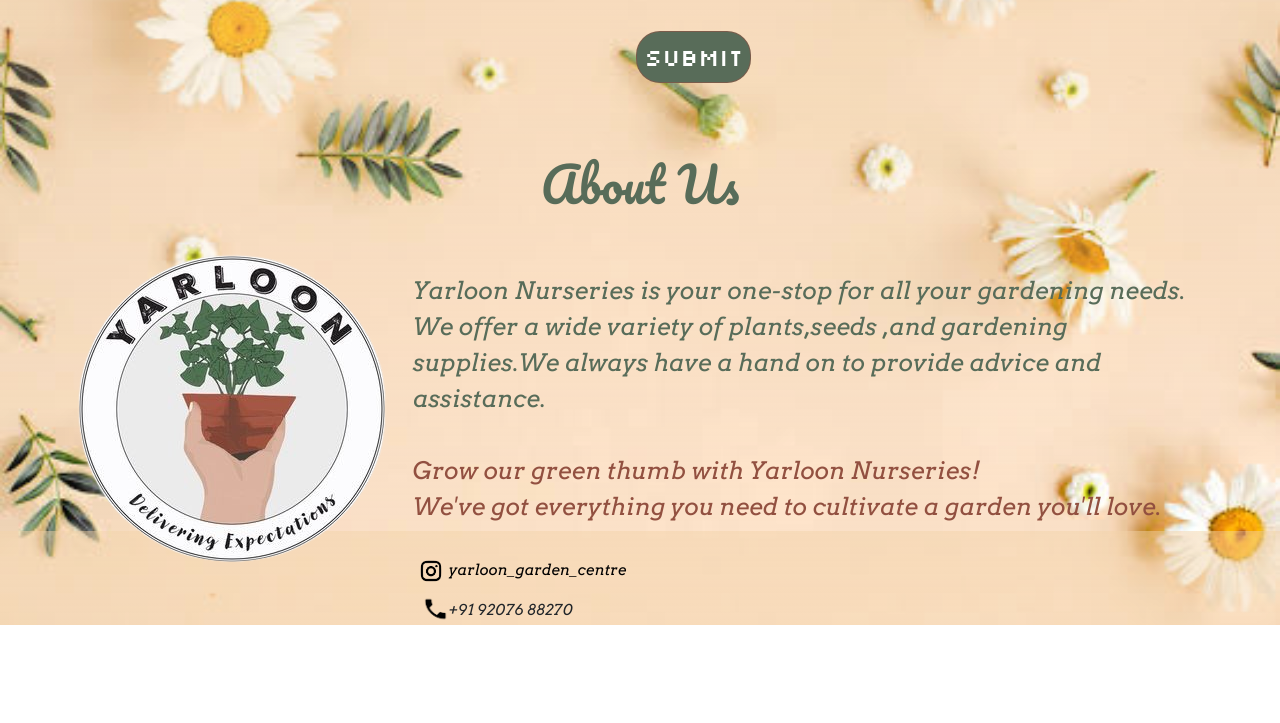
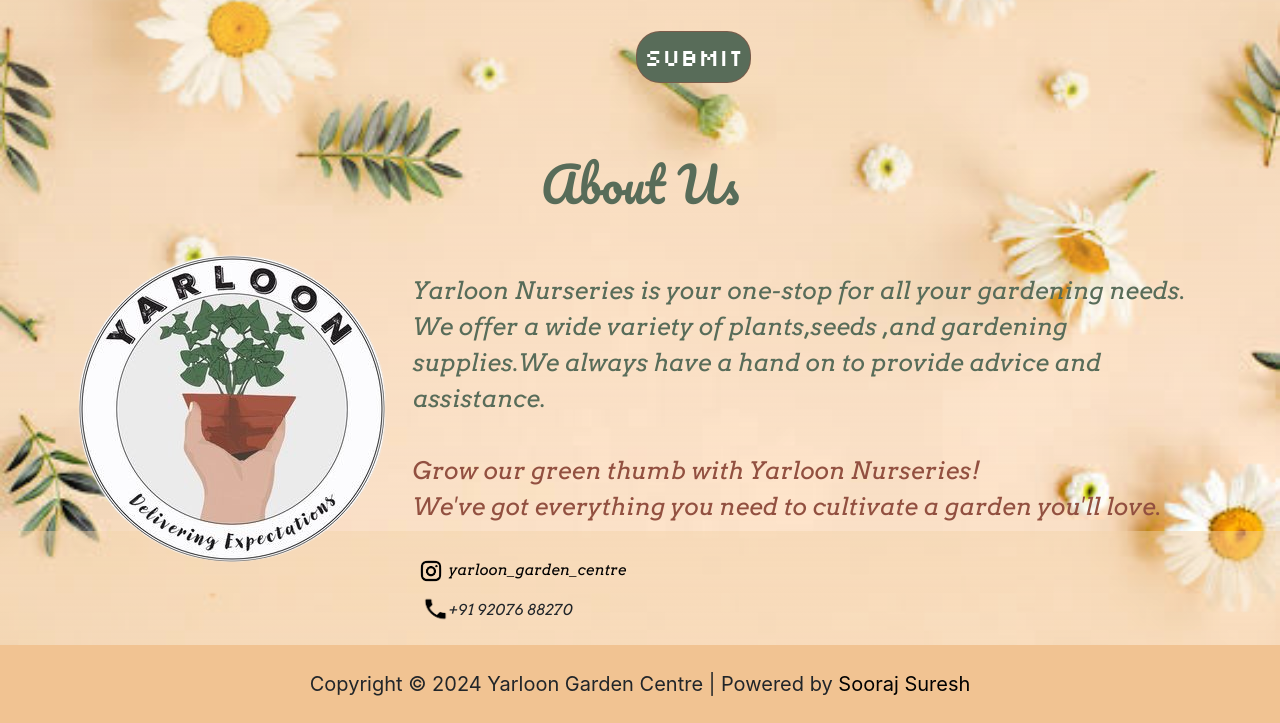
Before and after one commit to Sooraj-Suresh-Dev/Sample-Projects, a plain HTML site: page index.html in a window 1280 px wide. Shown: the part 2669-3392 px from the top of the page. Before the commit the page ends 3294 px from the top, so only its background shows below. Drawn offline with nearby package versions, Linux system fonts and the light colour scheme; a web font is replaced by a local one.

Commit message:
footer part created and styled

```diff
--- a/index.html
+++ b/index.html
@@ -270,6 +270,20 @@
     </div>
 
 
+    <footer>
+        <div class="contact">
+           <p>Copyright © 2024 Yarloon Garden Centre | Powered by <a href="https://www.linkedin.com/in/sooraj-suresh-3204162b3/">Sooraj Suresh</a></p>
+
+        </div>
+    </footer>
+
+
+
+
+    <script src="https://code.jquery.com/jquery-3.7.1.js" integrity="sha256-eKhayi8LEQwp4NKxN+CfCh+3qOVUtJn3QNZ0TciWLP4=" crossorigin="anonymous"></script>
+    <script src="https://cdn.jsdelivr.net/npm/jquery-validation@1.19.5/dist/jquery.validate.min.js"></script>
+    <script src="yarloon.js"></script>
+
 
 </body>
 </html>
--- a/style.css
+++ b/style.css
@@ -314,3 +314,22 @@ body{
 
 
 }
+footer{
+    background: #f1c392;
+    margin-top: 18rem;
+    height: 10%;
+    font-size: 20px;
+    display: flex;
+    justify-content: center;
+    a{
+        text-decoration: none;
+        color: #000000;
+    };
+    a:hover{
+        text-decoration: none;
+        color: #ff8400;
+    }
+    .contact{
+        padding-top:1rem;
+    };
+}
```
